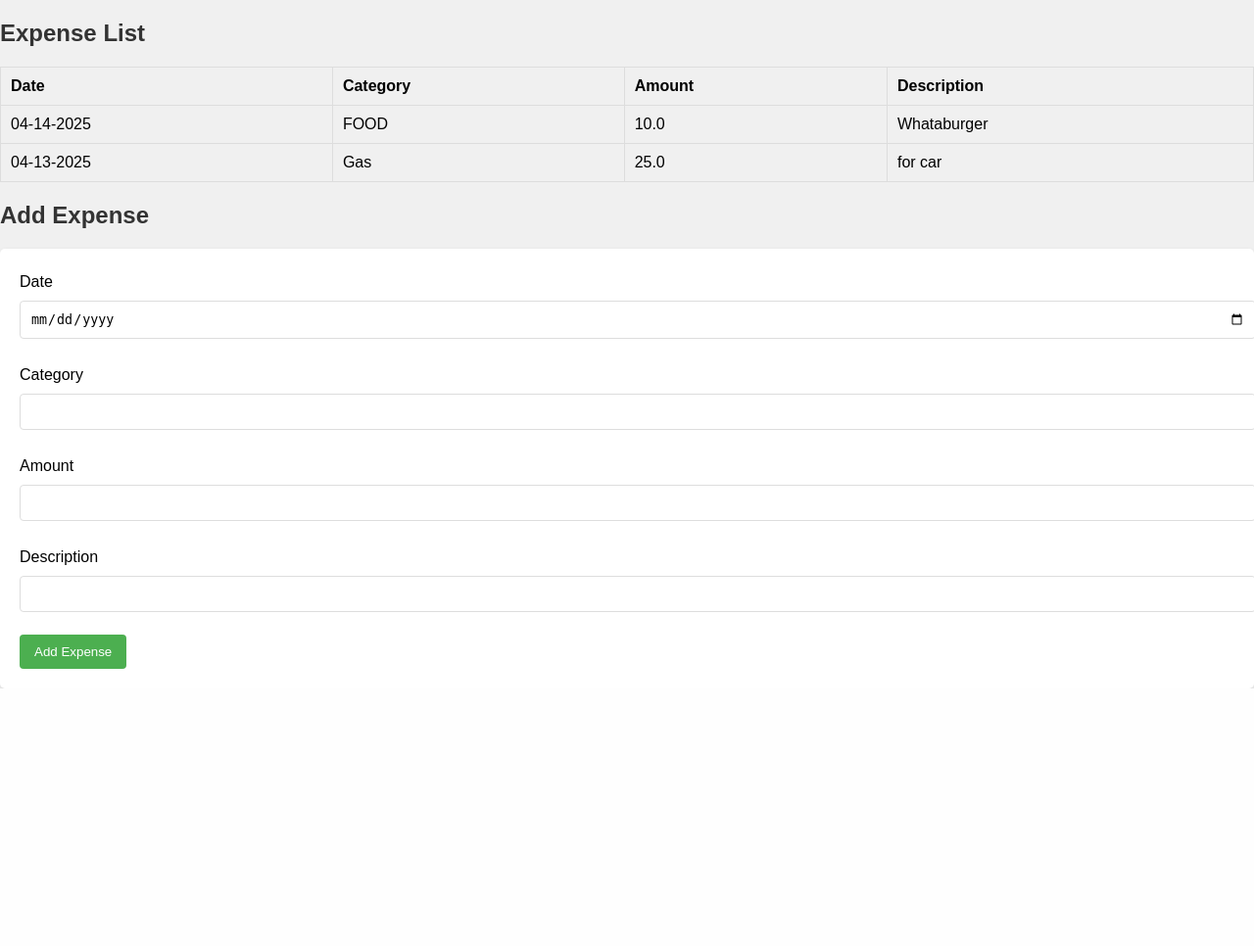
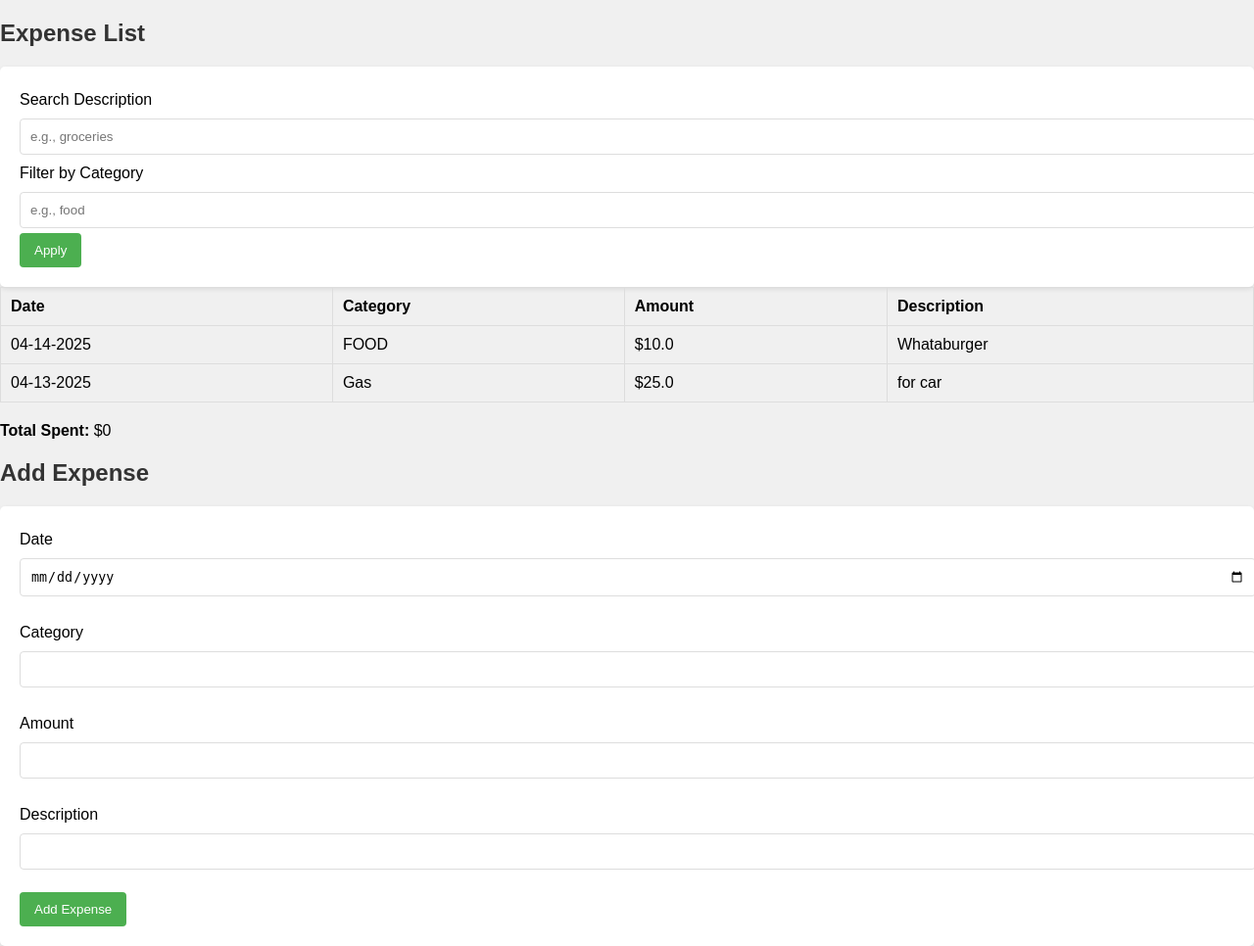
Before and after one commit to DeweyDripp/3331-Final, a Flask app: page /dashboard in a window 1280 px wide. Shown: the part 118-1084 px from the top of the page at 98% size. Before the commit the page ends 821 px from the top, so only its background shows below. Run offline with Flask 3, Linux system fonts and the light colour scheme; a user stored in the database is signed in; data comes from the database, SQL or seed files in the repository.

Commit message:
implemented search

```diff
--- a/app.py
+++ b/app.py
@@ -2,12 +2,13 @@ import sqlite3
 from flask import Flask, render_template, request, redirect, url_for, session, flash
 from werkzeug.security import generate_password_hash, check_password_hash
 from datetime import datetime
+import os
 
 app = Flask(__name__)
-app.secret_key = 'temp_secret_key_for_ryan'  # Ensure you have a secret key for session management
+app.secret_key = 'temp_secret_key_for_ryan'
 
-# Database initialization function
 def init_db():
+    os.makedirs('db', exist_ok=True)
     with sqlite3.connect('db/expenses.db') as conn:
         cursor = conn.cursor()
         cursor.execute('''CREATE TABLE IF NOT EXISTS users (
@@ -24,13 +25,12 @@ def init_db():
                           FOREIGN KEY (user_id) REFERENCES users (id))''')
         conn.commit()
 
-# Initialize the database
 init_db()
 
 @app.route('/')
 def index():
     if 'user_id' not in session:
-        return redirect(url_for('login'))  # Redirect to login if not logged in
+        return redirect(url_for('login'))
     return redirect(url_for('dashboard'))
 
 @app.route('/login', methods=['GET', 'POST'])
@@ -67,7 +67,7 @@ def register():
                 flash('Username already exists.', 'error')
     return render_template('register.html')
 
-@app.route('/dashboard')
+@app.route('/dashboard', methods=['GET', 'POST'])
 def dashboard():
     if 'user_id' not in session:
         return redirect(url_for('login'))
@@ -78,49 +78,59 @@ def dashboard():
         user = cursor.fetchone()
         username = user[0] if user else 'User'
 
-        cursor.execute('SELECT * FROM expenses WHERE user_id = ?', (session['user_id'],))
+        # Handle expense submission
+        if request.method == 'POST':
+            date = request.form['date']
+            category = request.form['category']
+            amount = request.form['amount']
+            description = request.form['description']
+            cursor.execute('''INSERT INTO expenses (user_id, date, category, amount, description)
+                              VALUES (?, ?, ?, ?, ?)''',
+                           (session['user_id'], date, category, amount, description))
+            conn.commit()
+
+        # Handle search + filter
+        search = request.args.get('search', '').strip()
+        category_filter = request.args.get('category', '').strip()
+
+        query = 'SELECT * FROM expenses WHERE user_id = ?'
+        params = [session['user_id']]
+
+        if search:
+            query += ' AND UPPER(description) LIKE ?'
+            params.append(f'%{search.upper()}%')
+        if category_filter:
+            query += ' AND UPPER(category) LIKE ?'
+            params.append(f'%{category_filter.upper()}%')
+
+        cursor.execute(query, params)
         expenses = cursor.fetchall()
 
+        # Format date
         for i, expense in enumerate(expenses):
-            date_str = expense[2]
             try:
-                date_obj = datetime.strptime(date_str, '%Y-%m-%d')
+                date_obj = datetime.strptime(expense[2], '%Y-%m-%d')
                 expenses[i] = expense[:2] + (date_obj.strftime('%m-%d-%Y'),) + expense[3:]
             except ValueError:
                 continue
 
     return render_template('dashboard.html', username=username, expenses=expenses)
 
-@app.route('/add_expense', methods=['GET', 'POST'])
+@app.route('/add_expense', methods=['POST'])
 def add_expense():
     if 'user_id' not in session:
         return redirect(url_for('login'))
 
-    if request.method == 'POST':
-        date = request.form['date']
-        category = request.form['category']
-        amount = request.form['amount']
-        description = request.form['description']
-
-        with sqlite3.connect('db/expenses.db') as conn:
-            cursor = conn.cursor()
-            cursor.execute('''INSERT INTO expenses (user_id, date, category, amount, description)
-                              VALUES (?, ?, ?, ?, ?)''',
-                           (session['user_id'], date, category, amount, description))
-            conn.commit()
-
-        return redirect(url_for('dashboard'))
-
-    return redirect(url_for('dashboard'))
-
-@app.route('/delete_expense/<int:expense_id>', methods=['POST'])
-def delete_expense(expense_id):
-    if 'user_id' not in session:
-        return redirect(url_for('login'))
+    date = request.form['date']
+    category = request.form['category']
+    amount = request.form['amount']
+    description = request.form['description']
 
     with sqlite3.connect('db/expenses.db') as conn:
         cursor = conn.cursor()
-        cursor.execute('DELETE FROM expenses WHERE id = ? AND user_id = ?', (expense_id, session['user_id']))
+        cursor.execute('''INSERT INTO expenses (user_id, date, category, amount, description)
+                          VALUES (?, ?, ?, ?, ?)''',
+                       (session['user_id'], date, category, amount, description))
         conn.commit()
 
     return redirect(url_for('dashboard'))
--- a/templates/dashboard.html
+++ b/templates/dashboard.html
@@ -13,6 +13,18 @@
     </div>
 
     <h2>Expense List</h2>
+
+    <!-- Search and Filter Form -->
+    <form method="GET" action="{{ url_for('dashboard') }}">
+        <label for="search">Search Description</label>
+        <input type="text" id="search" name="search" placeholder="e.g., groceries" value="{{ request.args.get('search', '') }}">
+
+        <label for="category">Filter by Category</label>
+        <input type="text" id="category" name="category" placeholder="e.g., food" value="{{ request.args.get('category', '') }}">
+
+        <button type="submit">Apply</button>
+    </form>
+
     <table>
         <thead>
             <tr>
@@ -23,16 +35,20 @@
             </tr>
         </thead>
         <tbody>
+            {% set total = 0 %}
             {% for expense in expenses %}
             <tr>
-                <td>{{ expense[2] }}</td>  <!-- Date (index 2) -->
-                <td>{{ expense[3] }}</td>  <!-- Category (index 3) -->
-                <td>{{ expense[4] }}</td>  <!-- Amount (index 4) -->
-                <td>{{ expense[5] }}</td>  <!-- Description (index 5) -->
+                <td>{{ expense[2] }}</td>
+                <td>{{ expense[3] }}</td>
+                <td>${{ expense[4] }}</td>
+                <td>{{ expense[5] }}</td>
             </tr>
+            {% set total = total + expense[4] %}
             {% endfor %}
         </tbody>
     </table>
+
+    <p><strong>Total Spent:</strong> ${{ total }}</p>
 
     <h2>Add Expense</h2>
     <form action="{{ url_for('add_expense') }}" method="POST">
```
